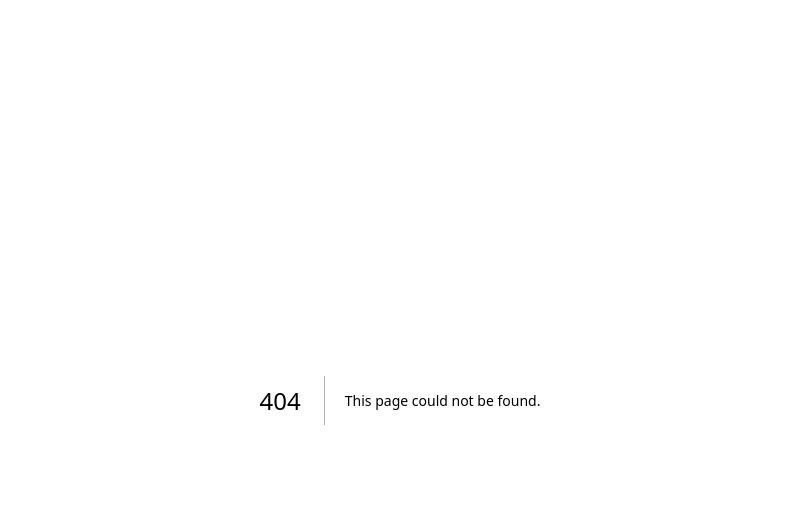
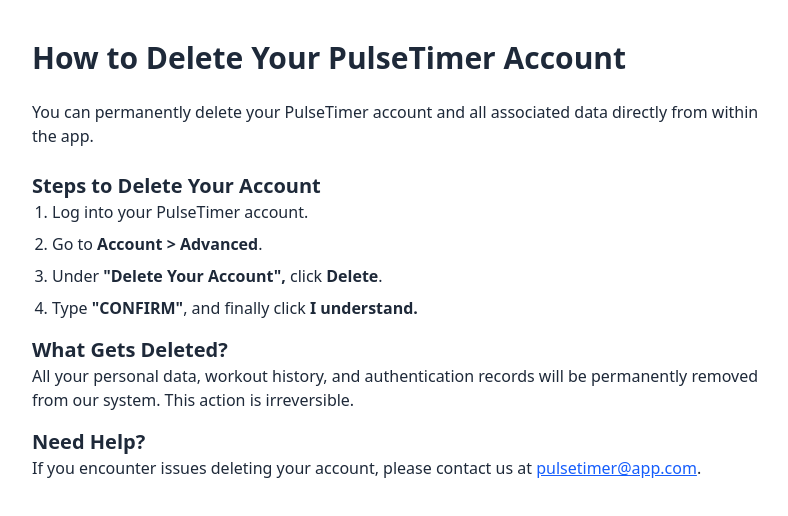
Before and after one commit to komalhari/PulseTimer, a Next.js app: page /datadeletion in a window 1280 px wide. Before the commit this address had no page. Shown: the top 516 px of the page, without its empty margins (240-1028 px from the left). Built offline with nearby package versions, Linux system fonts and the light colour scheme.

Commit message:
added "Data Deletion" instructions

```diff
--- /dev/null
+++ b/src/app/datadeletion/page.js
@@ -0,0 +1,39 @@
+
+
+export default function DeleteInfoPage() {
+  return (
+    <main className="max-w-3xl mx-auto px-4 py-10 text-gray-800">
+      <h1 className="text-3xl font-bold mb-6">How to Delete Your PulseTimer Account</h1>
+      <p className="mb-6">
+        You can permanently delete your PulseTimer account and all associated data directly from within the app.
+      </p>
+
+      <section className="space-y-4">
+        <div>
+          <h2 className="text-xl font-semibold">Steps to Delete Your Account</h2>
+      <ol className="list-decimal ml-5 space-y-2">
+  <li>Log into your PulseTimer account.</li>
+  <li>Go to <strong>Account &gt; Advanced</strong>.</li>
+  <li>Under <strong>&quot;Delete Your Account&quot;, </strong>click <strong>Delete</strong>.</li>
+  <li>Type <strong>&quot;CONFIRM&quot;</strong>, and finally click <strong>I understand.</strong> </li>
+</ol>
+        </div>
+
+        <div>
+          <h2 className="text-xl font-semibold">What Gets Deleted?</h2>
+          <p>
+            All your personal data, workout history, and authentication records will be permanently removed from our system. This action is irreversible.
+          </p>
+        </div>
+
+        <div>
+          <h2 className="text-xl font-semibold">Need Help?</h2>
+          <p>
+            If you encounter issues deleting your account, please contact us at{" "}
+            <a href="mailto:pulsetimer@app.com" className="text-blue-600 underline">pulsetimer@app.com</a>.
+          </p>
+        </div>
+      </section>
+    </main>
+  );
+}
```
